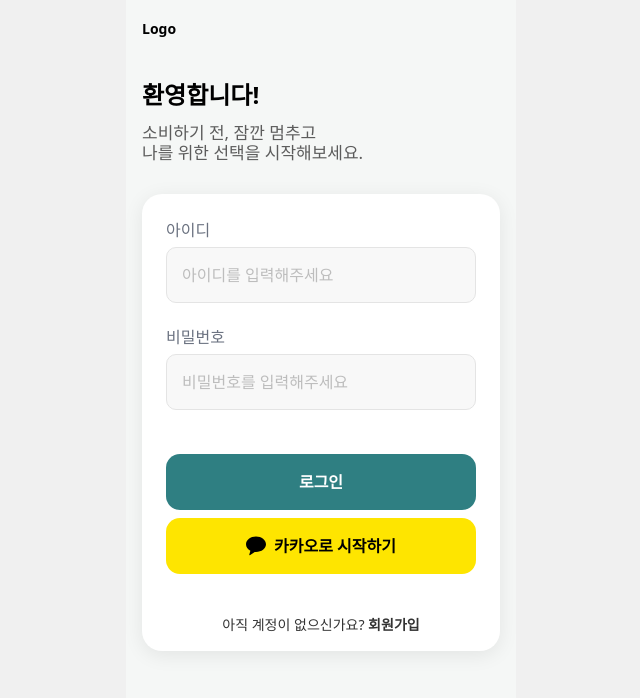
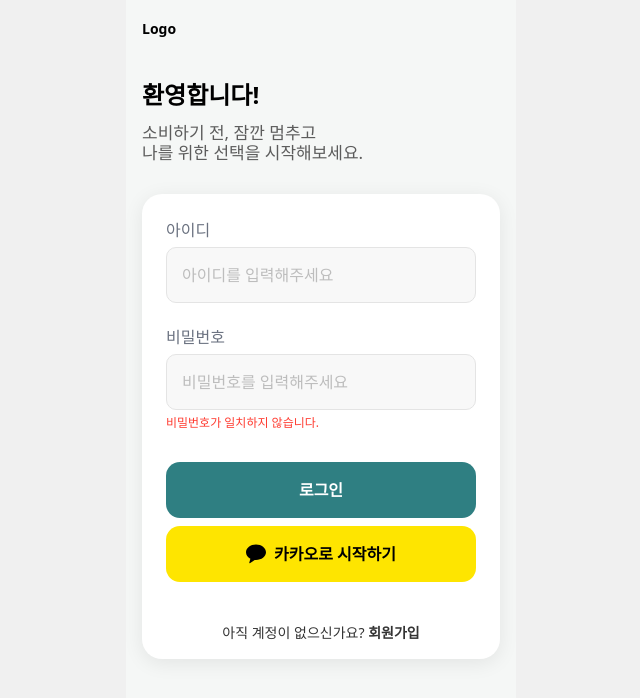
Before and after one commit to SWUWEB/DonWorry-FE, a React (Vite) app: page /login in a window 1280 px wide. Shown: the top 698 px of the page, without its empty margins (319-959 px from the left). Built offline with nearby package versions, Linux system fonts and the light colour scheme; a web font is replaced by a local one.

Commit message:
refactor: address review comments

```diff
--- a/src/features/auth/components/ErrorMessage.module.css
+++ b/src/features/auth/components/ErrorMessage.module.css
@@ -1,19 +1,15 @@
 .error {
-  margin-top: -12px;
+  margin-top: 0;
   margin-bottom: 10px;
-
   font-size: 12px;
   font-weight: 500;
-
   color: #FF3B30;
 }
 
 .success {
   margin-top: -12px;
   margin-bottom: 10px;
-
   font-size: 12px;
   font-weight: 500;
-
   color: #22C55E;
 }
--- a/src/features/auth/components/ErrorMessage.tsx
+++ b/src/features/auth/components/ErrorMessage.tsx
@@ -16,6 +16,7 @@ export default function ErrorMessage({
           ? styles.success
           : styles.error
       }
+      role={type === 'error' ? 'alert' : undefined}
     >
       {message}
     </p>
--- a/src/features/auth/components/KakaoButton.tsx
+++ b/src/features/auth/components/KakaoButton.tsx
@@ -3,7 +3,10 @@ import KakaoIcon from '@/assets/Path.svg'
 
 export default function KakaoButton() {
   return (
-    <button className={styles.button}>
+    <button
+      type="button"
+      className={styles.button}
+    >
       <img
         src={KakaoIcon}
         alt="카카오"
--- a/src/features/auth/components/LoginForm.module.css
+++ b/src/features/auth/components/LoginForm.module.css
@@ -13,4 +13,5 @@
   display: flex;
   flex-direction: column;
   gap: 8px;
+  margin-top: -20px;
 }
--- a/src/features/auth/components/LoginForm.tsx
+++ b/src/features/auth/components/LoginForm.tsx
@@ -2,7 +2,9 @@ import InputField from './InputField'
 import PrimaryButton from './PrimaryButton'
 import KakaoButton from './KakaoButton'
 import LoginLink from './LoginLink'
+import ErrorMessage from './ErrorMessage'
 import { useState } from 'react'
+import type { FormEvent } from 'react'
 import { useNavigate } from 'react-router-dom'
 import styles from './LoginForm.module.css'
 
@@ -10,7 +12,12 @@ import styles from './LoginForm.module.css'
 export default function LoginForm() {
 const [id, setId] = useState('')
 const [password, setPassword] = useState('')
-const handleLogin = () => {
+
+const navigate = useNavigate()
+
+const handleLogin = (e: FormEvent) => {
+  e.preventDefault()
+
   if (!id.trim()) {
     alert('아이디를 입력해주세요.')
     return
@@ -21,16 +28,16 @@ const handleLogin = () => {
     return
   }
 
-  console.log('아이디:', id)
-  console.log('비밀번호:', password)
 
   navigate('/')
 }
-  const navigate = useNavigate()
 
 
   return (
-    <div className={styles.container}>
+    <form
+      className={styles.container}
+      onSubmit={handleLogin}
+    >
       <InputField
       label="아이디"
       placeholder="아이디를 입력해주세요"
@@ -46,12 +53,13 @@ const handleLogin = () => {
       value={password}
       onChange={(e) => setPassword(e.target.value)}
     />
+    <ErrorMessage message="비밀번호가 일치하지 않습니다." />
   </div>
 
 
 
       <div className={styles.buttonGroup}>
-      <PrimaryButton onClick={handleLogin}>
+      <PrimaryButton type="submit">
           로그인
       </PrimaryButton>
 
@@ -59,6 +67,6 @@ const handleLogin = () => {
      </div>
 
   <LoginLink />
-</div>
+</form>
   )
 }
--- a/src/features/auth/components/LoginLink.module.css
+++ b/src/features/auth/components/LoginLink.module.css
@@ -5,7 +5,10 @@
   font-weight: 400;
   color: #333333;
 }
-.text span {
+
+.link {
   font-weight: 600;
+  color: inherit;
+  text-decoration: none;
   cursor: pointer;
 }
--- a/src/features/auth/components/LoginLink.tsx
+++ b/src/features/auth/components/LoginLink.tsx
@@ -1,10 +1,13 @@
+import { Link } from 'react-router-dom'
 import styles from './LoginLink.module.css'
 
 export default function LoginLink() {
   return (
     <p className={styles.text}>
-      아직 계정이 없으신가요?
-      <span> 회원가입</span>
+      아직 계정이 없으신가요?{' '}
+      <Link to="/signup" className={styles.link}>
+        회원가입
+      </Link>
     </p>
   )
 }
--- a/src/features/auth/components/PrimaryButton.tsx
+++ b/src/features/auth/components/PrimaryButton.tsx
@@ -5,15 +5,18 @@ import styles from './PrimaryButton.module.css'
 type PrimaryButtonProps = {
   children: ReactNode
   onClick?: () => void
+  type?: 'button' | 'submit'
 }
 
 export default function PrimaryButton({
   children,
   onClick,
+  type = 'button',
 }: PrimaryButtonProps) {
 
   return (
     <button
+      type={type}
       className={styles.button}
       onClick={onClick}>
       {children}
--- /dev/null
+++ b/src/pages/SignUpPage.tsx
@@ -0,0 +1,3 @@
+export default function SignUpPage() {
+  return <div>회원가입 페이지 준비 중.</div>
+}
--- a/src/router/index.tsx
+++ b/src/router/index.tsx
@@ -3,10 +3,12 @@ import HomePage from '@/pages/HomePage'
 import RecordMainPage from '@/features/record/pages/RecordMainPage'
 import RecordDetailPage from '@/features/record/pages/RecordDetailPage'
 import LoginPage from '@/pages/LoginPage'
+import SignUpPage from '@/pages/SignUpPage'
 
 const router = createBrowserRouter([
   { path: '/', element: <HomePage /> },
   { path: '/login', element: <LoginPage /> },
+  { path: '/signup', element: <SignUpPage /> },
 
   // TODO: 랜딩, 로그인, 유혹관리, 마이페이지 라우트 추가
   { path: '/record', element: <RecordMainPage /> },
```
